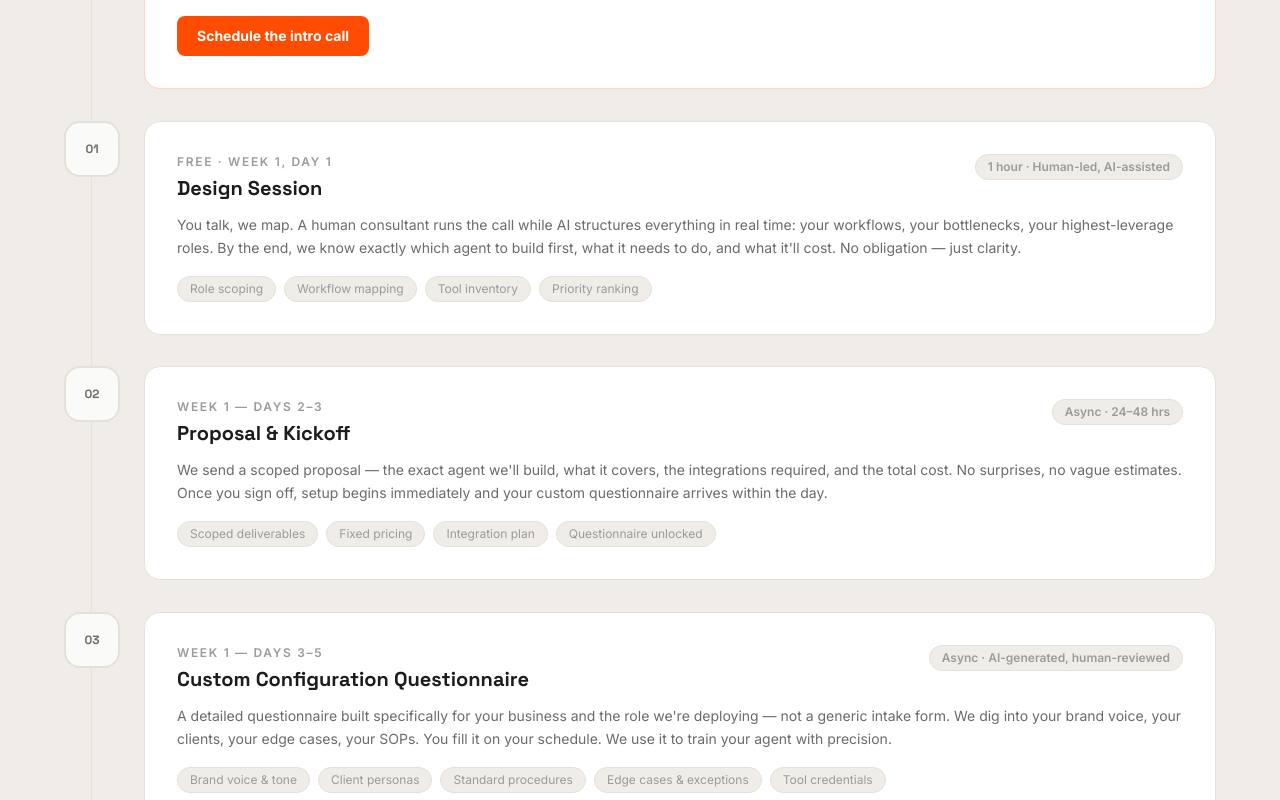
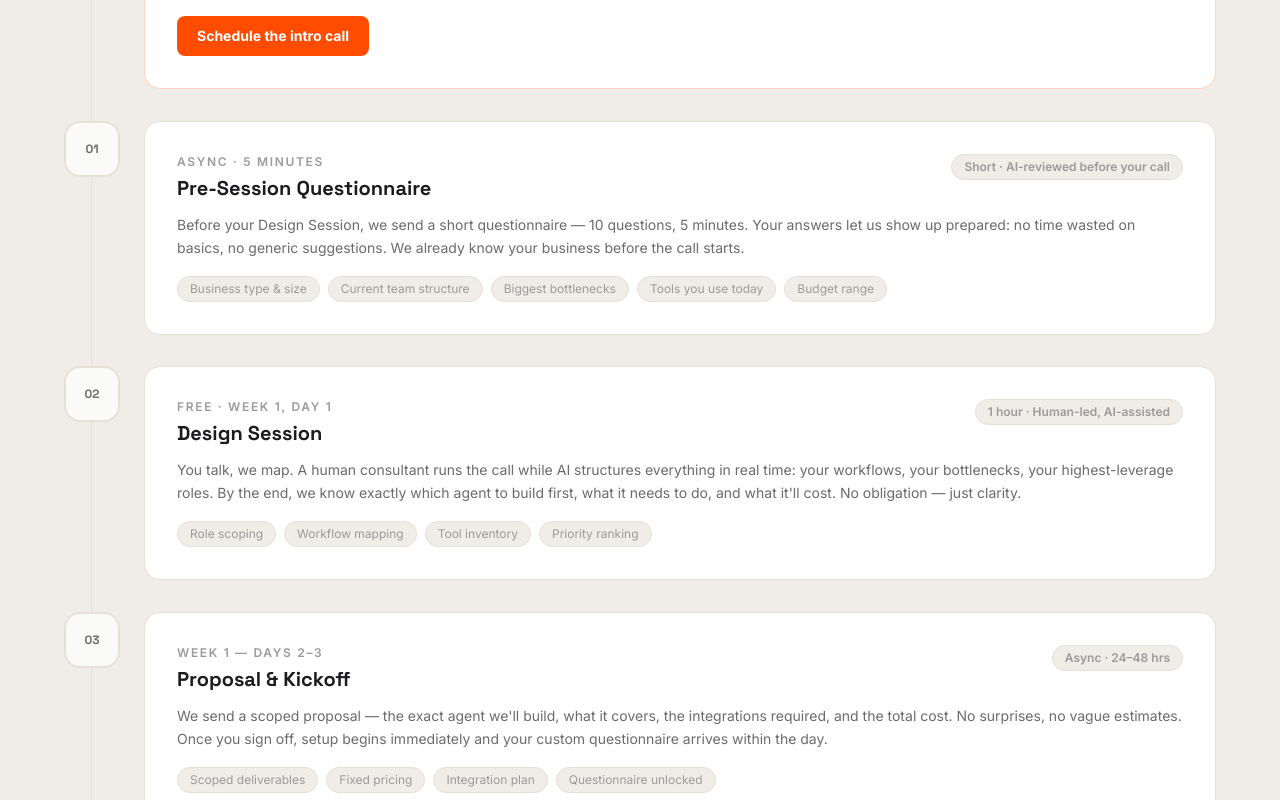
Before and after one commit to 1MORLAP/aiordie-website, a Next.js app: page /pricing in a window 1280 px wide. Shown: the part 4740-5540 px from the top of the page. Built offline with nearby package versions, Linux system fonts and the light colour scheme.

Commit message:
feat: add pre-session questionnaire step (01) to methodology — 5 min async, prepares design session

```diff
--- a/app/pricing/page.tsx
+++ b/app/pricing/page.tsx
@@ -756,10 +756,38 @@ export default function PricingPage() {
               </ScrollReveal>
 
               {/* Step 01 */}
+              <ScrollReveal delayMs={55}>
+                <div className="relative flex gap-6">
+                  <div className="relative z-10 flex h-14 w-14 shrink-0 flex-col items-center justify-center rounded-2xl border-2 border-[var(--border)] bg-[var(--bg)] text-center">
+                    <span className="font-space-grotesk text-xs font-bold text-[var(--text-secondary)] leading-none">01</span>
+                  </div>
+                  <div className="flex-1 rounded-2xl border border-[var(--border)] bg-[var(--bg-card)] p-6 md:p-8">
+                    <div className="flex flex-wrap items-start justify-between gap-3">
+                      <div>
+                        <p className="text-xs font-semibold uppercase tracking-[0.14em] text-[var(--text-muted)]">Async · 5 minutes</p>
+                        <h3 className="font-space-grotesk mt-1 text-xl font-bold text-[var(--text-primary)]">Pre-Session Questionnaire</h3>
+                      </div>
+                      <span className="rounded-full border border-[var(--border)] bg-[var(--bg-secondary)] px-3 py-1 text-xs font-semibold text-[var(--text-muted)]">Short · AI-reviewed before your call</span>
+                    </div>
+                    <p className="mt-3 text-sm leading-relaxed text-[var(--text-secondary)]">
+                      Before your Design Session, we send a short questionnaire — 10 questions, 5 minutes.
+                      Your answers let us show up prepared: no time wasted on basics, no generic suggestions.
+                      We already know your business before the call starts.
+                    </p>
+                    <div className="mt-4 flex flex-wrap gap-2">
+                      {["Business type & size", "Current team structure", "Biggest bottlenecks", "Tools you use today", "Budget range"].map((tag) => (
+                        <span key={tag} className="rounded-full bg-[var(--bg-secondary)] border border-[var(--border)] px-3 py-1 text-xs text-[var(--text-muted)]">{tag}</span>
+                      ))}
+                    </div>
+                  </div>
+                </div>
+              </ScrollReveal>
+
+              {/* Step 02 */}
               <ScrollReveal delayMs={60}>
                 <div className="relative flex gap-6">
                   <div className="relative z-10 flex h-14 w-14 shrink-0 flex-col items-center justify-center rounded-2xl border-2 border-[var(--border)] bg-[var(--bg)] text-center">
-                    <span className="font-space-grotesk text-xs font-bold text-[var(--text-secondary)] leading-none">01</span>
+                    <span className="font-space-grotesk text-xs font-bold text-[var(--text-secondary)] leading-none">02</span>
                   </div>
                   <div className="flex-1 rounded-2xl border border-[var(--border)] bg-[var(--bg-card)] p-6 md:p-8">
                     <div className="flex flex-wrap items-start justify-between gap-3">
@@ -784,11 +812,11 @@ export default function PricingPage() {
                 </div>
               </ScrollReveal>
 
-              {/* Step 02 */}
+              {/* Step 03 */}
               <ScrollReveal delayMs={80}>
                 <div className="relative flex gap-6">
                   <div className="relative z-10 flex h-14 w-14 shrink-0 flex-col items-center justify-center rounded-2xl border-2 border-[var(--border)] bg-[var(--bg)] text-center">
-                    <span className="font-space-grotesk text-xs font-bold text-[var(--text-secondary)] leading-none">02</span>
+                    <span className="font-space-grotesk text-xs font-bold text-[var(--text-secondary)] leading-none">03</span>
                   </div>
                   <div className="flex-1 rounded-2xl border border-[var(--border)] bg-[var(--bg-card)] p-6 md:p-8">
                     <div className="flex flex-wrap items-start justify-between gap-3">
@@ -812,11 +840,11 @@ export default function PricingPage() {
                 </div>
               </ScrollReveal>
 
-              {/* Step 03 — was old step 2 */}
+              {/* Step 04 */}
               <ScrollReveal delayMs={100}>
                 <div className="relative flex gap-6">
                   <div className="relative z-10 flex h-14 w-14 shrink-0 flex-col items-center justify-center rounded-2xl border-2 border-[var(--border)] bg-[var(--bg)] text-center">
-                    <span className="font-space-grotesk text-xs font-bold text-[var(--text-secondary)] leading-none">03</span>
+                    <span className="font-space-grotesk text-xs font-bold text-[var(--text-secondary)] leading-none">04</span>
                   </div>
                   <div className="flex-1 rounded-2xl border border-[var(--border)] bg-[var(--bg-card)] p-6 md:p-8">
                     <div className="flex flex-wrap items-start justify-between gap-3">
@@ -841,11 +869,11 @@ export default function PricingPage() {
                 </div>
               </ScrollReveal>
 
-              {/* Step 04 */}
+              {/* Step 05 */}
               <ScrollReveal delayMs={120}>
                 <div className="relative flex gap-6">
                   <div className="relative z-10 flex h-14 w-14 shrink-0 flex-col items-center justify-center rounded-2xl border-2 border-[var(--border)] bg-[var(--bg)] text-center">
-                    <span className="font-space-grotesk text-xs font-bold text-[var(--text-secondary)] leading-none">04</span>
+                    <span className="font-space-grotesk text-xs font-bold text-[var(--text-secondary)] leading-none">05</span>
                   </div>
                   <div className="flex-1 rounded-2xl border border-[var(--border)] bg-[var(--bg-card)] p-6 md:p-8">
                     <div className="flex flex-wrap items-start justify-between gap-3">
@@ -870,11 +898,11 @@ export default function PricingPage() {
                 </div>
               </ScrollReveal>
 
-              {/* Step 05 */}
+              {/* Step 06 */}
               <ScrollReveal delayMs={160}>
                 <div className="relative flex gap-6">
                   <div className="relative z-10 flex h-14 w-14 shrink-0 flex-col items-center justify-center rounded-2xl border-2 border-[var(--border)] bg-[var(--bg)] text-center">
-                    <span className="font-space-grotesk text-xs font-bold text-[var(--text-secondary)] leading-none">05</span>
+                    <span className="font-space-grotesk text-xs font-bold text-[var(--text-secondary)] leading-none">06</span>
                   </div>
                   <div className="flex-1 rounded-2xl border border-[var(--accent-border)] bg-[var(--accent-subtle)] p-6 md:p-8">
                     <div className="flex flex-wrap items-start justify-between gap-3">
```
